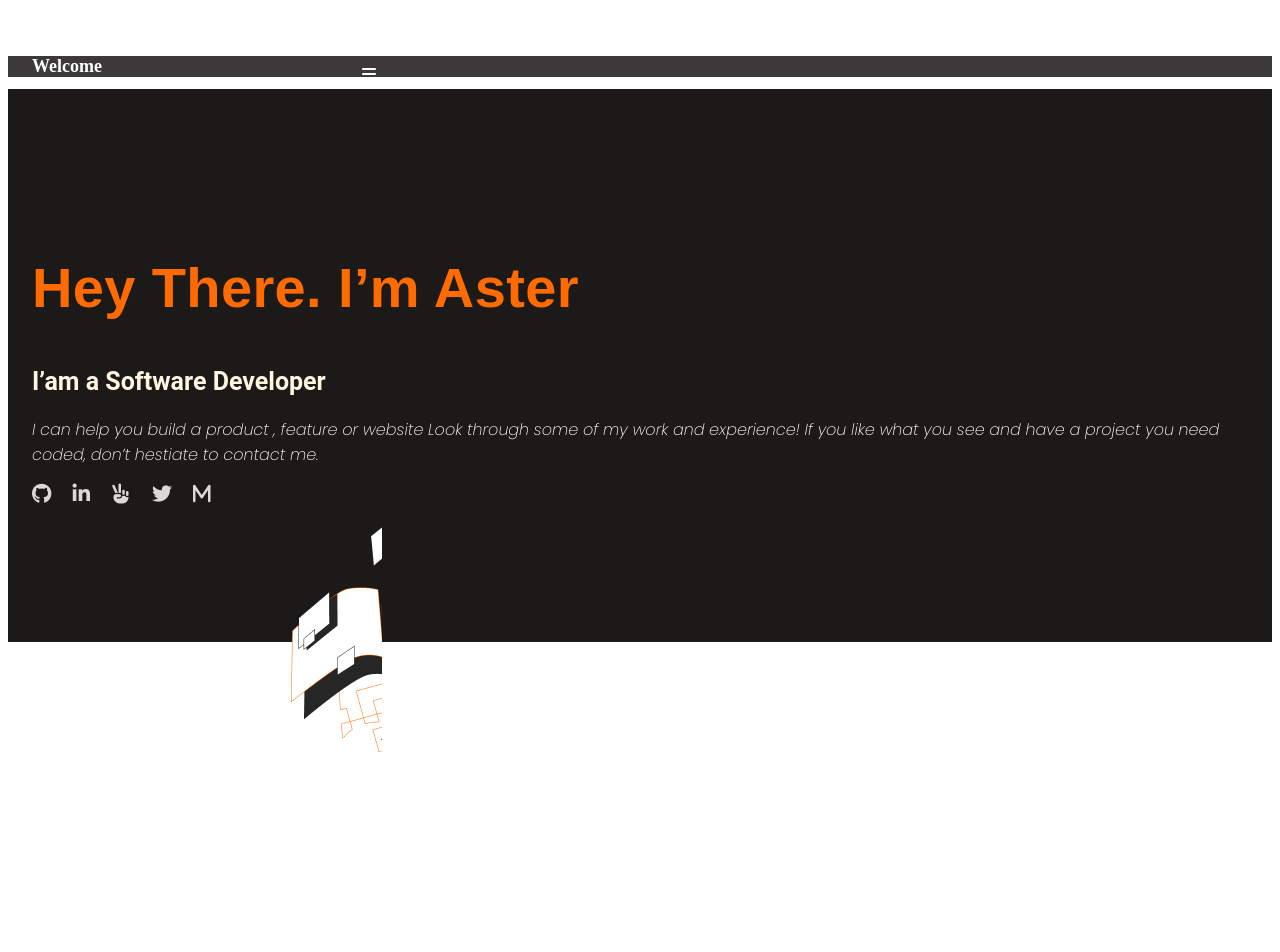
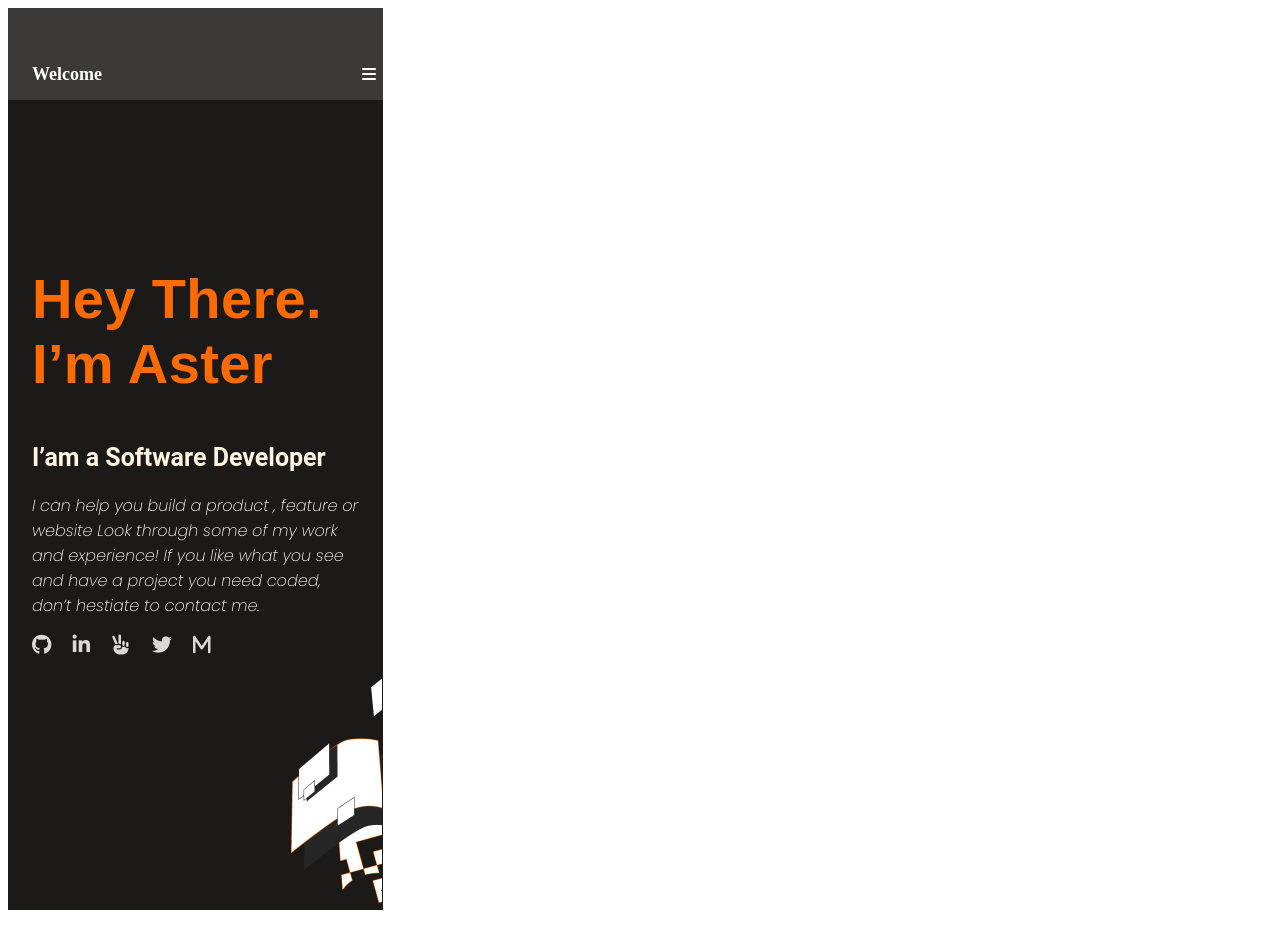
Before and after one commit to aster-alemu/MobileVersionSkeletonProject, a website: page index.html in a window 1280 px wide. Before the commit the page ends 801 px from the top, so only its background shows below. Drawn offline with Linux system fonts and the light colour scheme.

Commit message:
Add style.css file

```diff
--- a/style.css
+++ b/style.css
@@ -1,8 +1,8 @@
 @import url('https://fonts.googleapis.com/css2?family=Poppins:ital,wght@1,200&display=swap');
 
-.main {
+.home {
   display: grid;
-  grid-template-rows: 92px 750px;
+  grid-template-rows: 92px 810px;
   width: 375px;
 }
 
```
